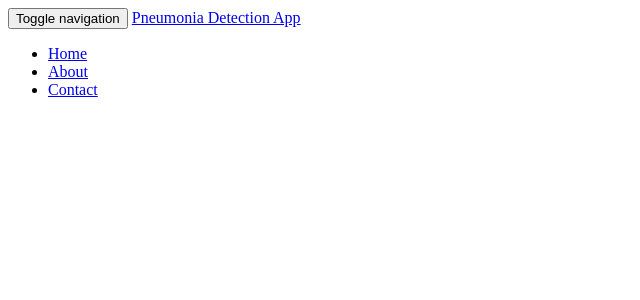
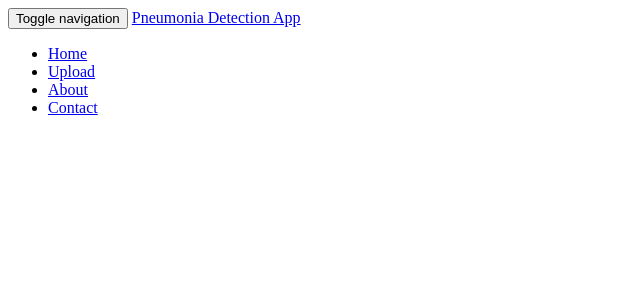
Before and after one commit to minzhou1003/ec601-project, a Flask app: template app/templates/includes/_navbar.html in a window 1280 px wide. Shown: the top 300 px of the page, without its empty margins (0-640 px from the left). Run offline with Flask 2, Linux system fonts and the light colour scheme; the template is opened without the code that fills it, so the values that code supplies are empty.

Commit message:
add app/templates/includes/_navbar.html

```diff
--- a/app/templates/includes/_navbar.html
+++ b/app/templates/includes/_navbar.html
@@ -12,8 +12,9 @@
           <div id="navbar" class="collapse navbar-collapse">
             <ul class="nav navbar-nav">
               <li><a href="/">Home</a></li>
+              <li><a href="/upload">Upload</a></li>
               <li><a href="/about">About</a></li>
-              <li><a href="/articles">Contact</a></li>
+              <li><a href="/contact">Contact</a></li>
             </ul>
 
             <!-- <ul class="nav navbar-nav navbar-right">
```
